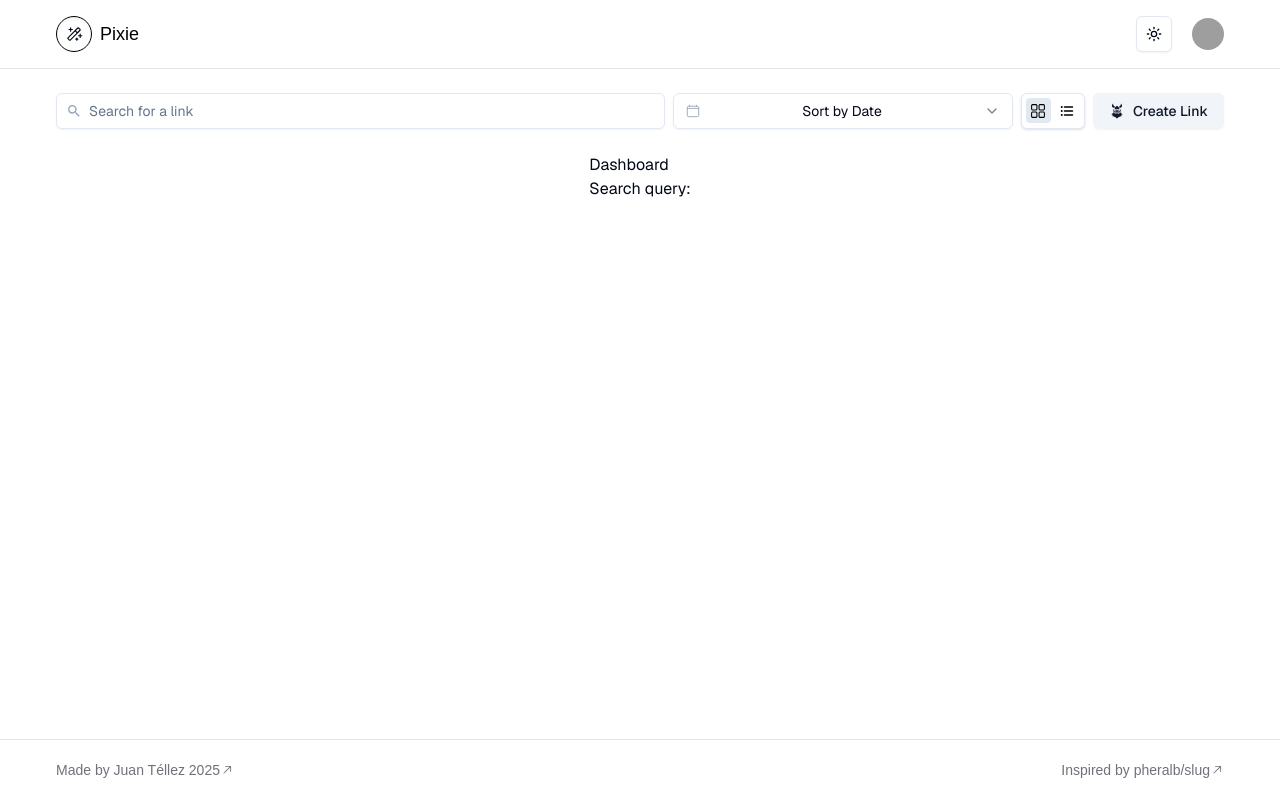
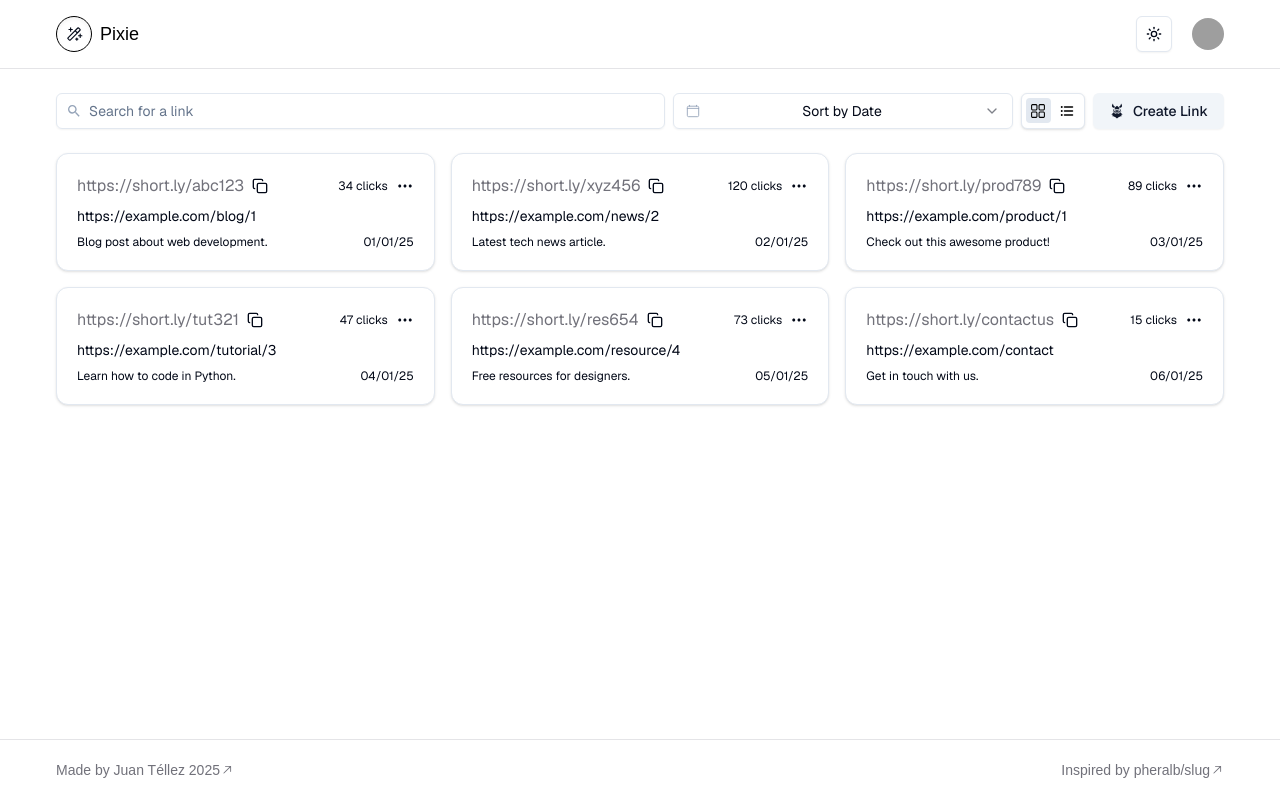
Before and after one commit to jntellez/pixie, a Next.js app: page /dashboard in a window 1280 px wide. Built offline with nearby package versions, Linux system fonts and the light colour scheme; grey boxes are pictures that could not be loaded.

Commit message:
add filtering and sorting functionality to DashboardPage + create CardLink component

```diff
--- a/src/app/dashboard/layout.tsx
+++ b/src/app/dashboard/layout.tsx
@@ -19,7 +19,7 @@ export default function DashboardLayout(props: { children: React.ReactNode }) {
                 </Suspense>
                 <CreateLink />
             </div>
-            <div>{props.children}</div>
+            {props.children}
         </main>
     )
 }
--- a/src/app/dashboard/page.tsx
+++ b/src/app/dashboard/page.tsx
@@ -1,3 +1,5 @@
+import { CardLink } from "@/components/links/card-link";
+
 export default async function DashboardPage(props: {
     searchParams?: Promise<{
         query?: string;
@@ -7,11 +9,85 @@ export default async function DashboardPage(props: {
 }) {
     const searchParams = await props.searchParams
     const query = searchParams?.query || ''
+    const sort = searchParams?.sort || ''
+
+    const filteredLinks = links.filter(link => {
+        if (query !== '') {
+            return link.shortUrl.toLowerCase().includes(query)
+                || link.url.toLowerCase().includes(query)
+                || link.description.toLowerCase().includes(query)
+        }
+        return link
+    }).sort((a, b) => {
+        if (sort === 'clicks') {
+            return b.clicks - a.clicks;
+        }
+        else if (sort === 'shortLink') {
+            return a.shortUrl.localeCompare(b.shortUrl);
+        }
+        return 0;
+    })
 
     return (
-        <div>
-            <h1>Dashboard</h1>
-            <p>Search query: {query}</p>
+        <div className="grid container grid-cols-1 gap-4 sm:grid-cols-2 lg:grid-cols-3">
+            {filteredLinks.map((link) => <CardLink key={link.id} link={link} />)}
         </div>
     )
 }
+
+const links = [
+    {
+        id: "ckxz1q2p80001xk7y2z9y3a0f",
+        url: "https://example.com/blog/1",
+        shortUrl: "https://short.ly/abc123",
+        description: "Blog post about web development.",
+        createdAt: new Date("2025-01-01T10:00:00Z"),
+        userId: "user1",
+        clicks: 34,
+    },
+    {
+        id: "ckxz1q2p80002xk7y2z9y3a1f",
+        url: "https://example.com/news/2",
+        shortUrl: "https://short.ly/xyz456",
+        description: "Latest tech news article.",
+        createdAt: new Date("2025-01-02T12:30:00Z"),
+        userId: "user2",
+        clicks: 120,
+    },
+    {
+        id: "ckxz1q2p80003xk7y2z9y3a2f",
+        url: "https://example.com/product/1",
+        shortUrl: "https://short.ly/prod789",
+        description: "Check out this awesome product!",
+        createdAt: new Date("2025-01-03T09:15:00Z"),
+        userId: "user3",
+        clicks: 89,
+    },
+    {
+        id: "ckxz1q2p80004xk7y2z9y3a3f",
+        url: "https://example.com/tutorial/3",
+        shortUrl: "https://short.ly/tut321",
+        description: "Learn how to code in Python.",
+        createdAt: new Date("2025-01-04T14:45:00Z"),
+        userId: "user4",
+        clicks: 47,
+    },
+    {
+        id: "ckxz1q2p80005xk7y2z9y3a4f",
+        url: "https://example.com/resource/4",
+        shortUrl: "https://short.ly/res654",
+        description: "Free resources for designers.",
+        createdAt: new Date("2025-01-05T11:00:00Z"),
+        userId: "user5",
+        clicks: 73,
+    },
+    {
+        id: "ckxz1q2p80006xk7y2z9y3a5f",
+        url: "https://example.com/contact",
+        shortUrl: "https://short.ly/contactus",
+        description: "Get in touch with us.",
+        createdAt: new Date("2025-01-06T16:20:00Z"),
+        userId: "user6",
+        clicks: 15,
+    },
+];
--- /dev/null
+++ b/src/components/links/card-link.tsx
@@ -0,0 +1,45 @@
+import type { Link } from "@prisma/client";
+import { Card, CardContent } from "@/components/ui/card";
+import { LuCopy } from "react-icons/lu";
+import { RiMoreFill } from "react-icons/ri";
+
+interface CardLinkProps {
+    link: Link;
+}
+
+export function CardLink({ link }: CardLinkProps) {
+    const dateWithFormat = new Date(link.createdAt).toLocaleDateString("en-GB", {
+        day: "2-digit",
+        month: "2-digit",
+        year: "2-digit",
+    })
+
+    return (
+        <Card>
+            <CardContent className="flex flex-col gap-2 p-5">
+                <div className="flex flex-row justify-between items-center">
+                    <div className="flex gap-2 items-center">
+                        <a
+                            href={link.shortUrl}
+                            target="_blank"
+                            rel="noopener noreferrer"
+                            className="flex items-center text-md text-zinc-500 dark:text-slate-500 hover:underline"
+                        >
+                            <p>{link.shortUrl}</p>
+                        </a>
+                        <LuCopy />
+                    </div>
+                    <div className="flex gap-2 items-center">
+                        <p className="text-xs">{link.clicks} clicks</p>
+                        <RiMoreFill size={18} />
+                    </div>
+                </div>
+                <p className="text-sm">{link.url}</p>
+                <div className="flex flex-row justify-between items-center">
+                    <p className="text-xs">{link.description}</p>
+                    <p className="text-xs">{dateWithFormat}</p>
+                </div>
+            </CardContent>
+        </Card>
+    );
+}
```
